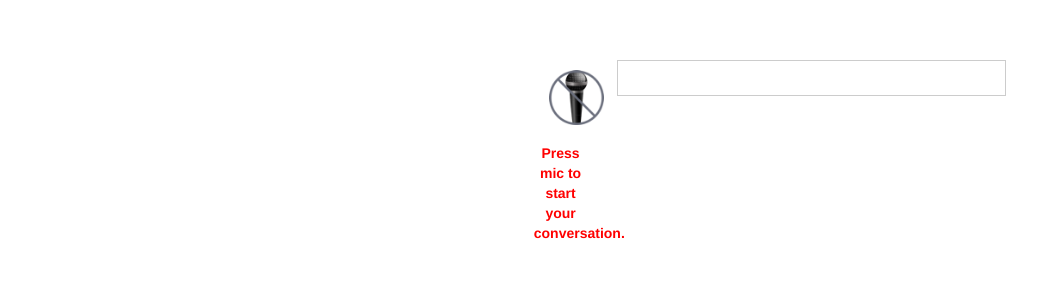
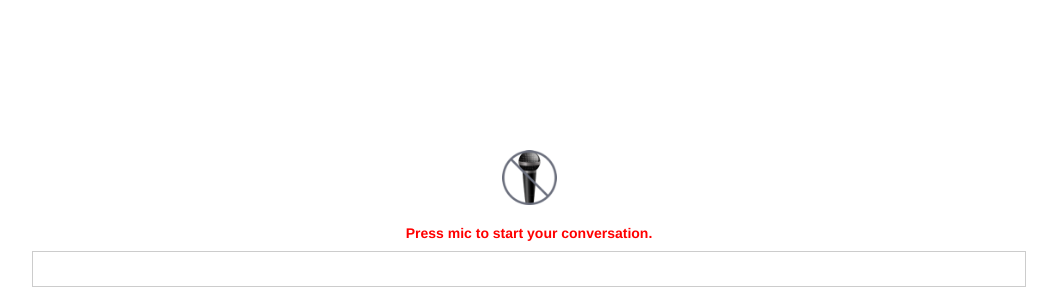
Before and after one commit to sakthiiv/articulator, a website: page public/index.html in a window 1280 px wide. Shown: the part 500-800 px from the top of the page, without its empty margins (111-1168 px from the left). Drawn offline with Linux system fonts and the light colour scheme.

Commit message:
Update index.html

```diff
--- a/public/index.html
+++ b/public/index.html
@@ -19,8 +19,10 @@
 	      </div>
 		</div>
 	</div>
+</div>
+<div class="container-fluid interactive-container">
   <div class="row">
-  	<div class="col-md-2">
+    <div class="col-md-12">
       <div class="center mic-container">
         <a id="btn_start">
           <img id="img_start" src="images/mic.png" alt="Start">
@@ -28,21 +30,20 @@
       </div>
       <div class="guide"></div>
     </div>
-  	<div class="col-md-10">
+  </div>
+  <div class="row">
+    <div class="col-md-12">
       <div class="input-container left">
         <div class="left">
           <span id="final_span" class="final"></span>
           <span id="interim_span" class="interim"></span>
-  			</div>
-  			<!--
-  			<div class="right"><input id="btn_send" class="icon" type="image" src="images/tick_blue.png" alt="Send"></div>
-  			<div class="right"><input id="btn_clear" class="icon" type="image" src="images/close_red.png" alt="Clear"></div>
-  			-->
+          <!--<input id="txtInput" class="inputMessage" placeholder="Speak after pressing mic .."/>
+          <input id="btn_send" class="icon" type="image" src="images/tick_blue.png" alt="Send">-->
         </div>
       </div>
     </div>
   </div>
-<div class="container-fluid">
+  </div>
 </div>
 <script src="js/lib/jquery-3.1.0.js"></script>
 <script src="js/lib/bootstrap.min.js"></script>
```
Lines whose indentation alone changed are shown as unchanged.
